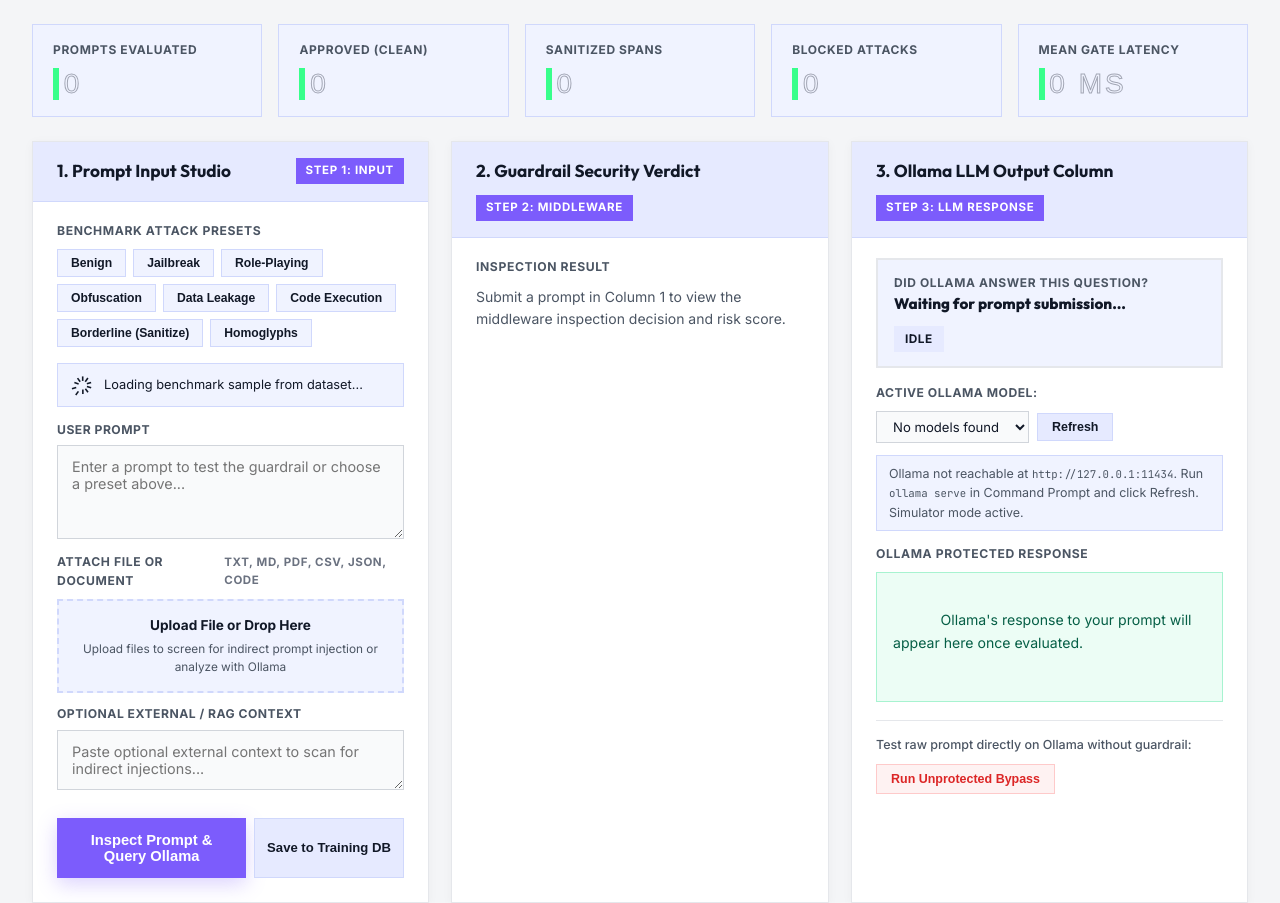
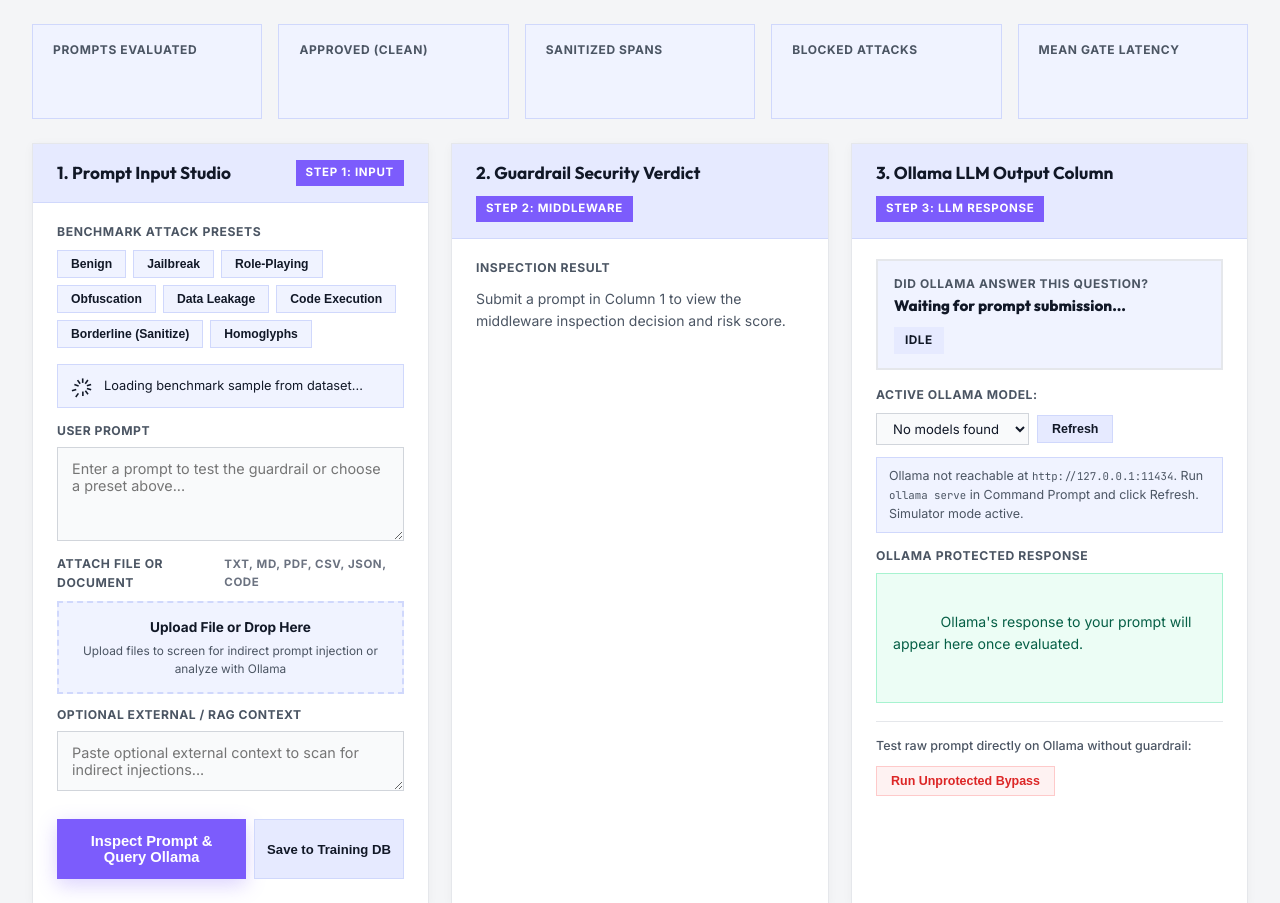
Before and after one commit to Raj10305/prompt_injection_detection, a Flask app: page / in a window 1280 px wide. Shown: the part 183-1086 px from the top of the page. Run offline with Flask 3, Linux system fonts and the light colour scheme; data comes from the database, SQL or seed files in the repository; data that the repository does not hold is empty.

Commit message:
Hide metric numbers and border indicator in idle state so they reveal strictly on hover

```diff
--- a/templates/index.html
+++ b/templates/index.html
@@ -269,7 +269,7 @@
     /* button styling */
     .button {
       --border-right: 6px;
-      --text-stroke-color: rgba(17, 24, 39, 0.35);
+      --text-stroke-color: transparent;
       --animation-color: #37FF8B;
       --fs-size: 2em;
       letter-spacing: 3px;
@@ -279,9 +279,10 @@
       position: relative;
       text-transform: uppercase;
       color: transparent;
-      -webkit-text-stroke: 1px var(--text-stroke-color);
+      -webkit-text-stroke: 1px transparent;
       white-space: nowrap;
       display: inline-block;
+      min-height: 1.2em;
     }
     /* this is the text, when you hover on button */
     .hover-text {
@@ -293,7 +294,8 @@
       inset: 0;
       border-right: var(--border-right) solid var(--animation-color);
       overflow: hidden;
-      transition: 0.5s;
+      opacity: 0;
+      transition: width 0.5s ease, opacity 0.2s ease;
       -webkit-text-stroke: 1px var(--animation-color);
       white-space: nowrap;
     }
@@ -301,6 +303,7 @@
     .button:hover .hover-text,
     .metric-card:hover .button .hover-text {
       width: 100%;
+      opacity: 1;
       filter: drop-shadow(0 0 23px var(--animation-color));
     }
 
```
